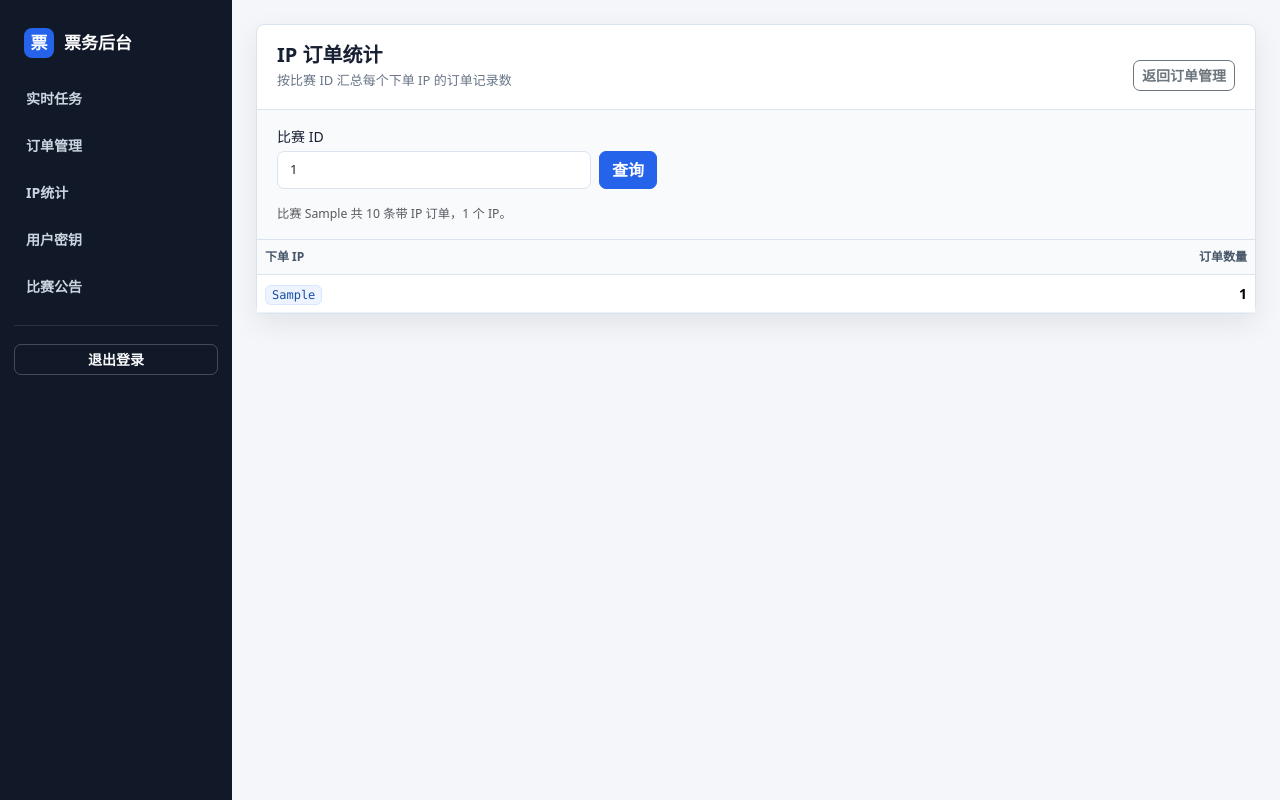
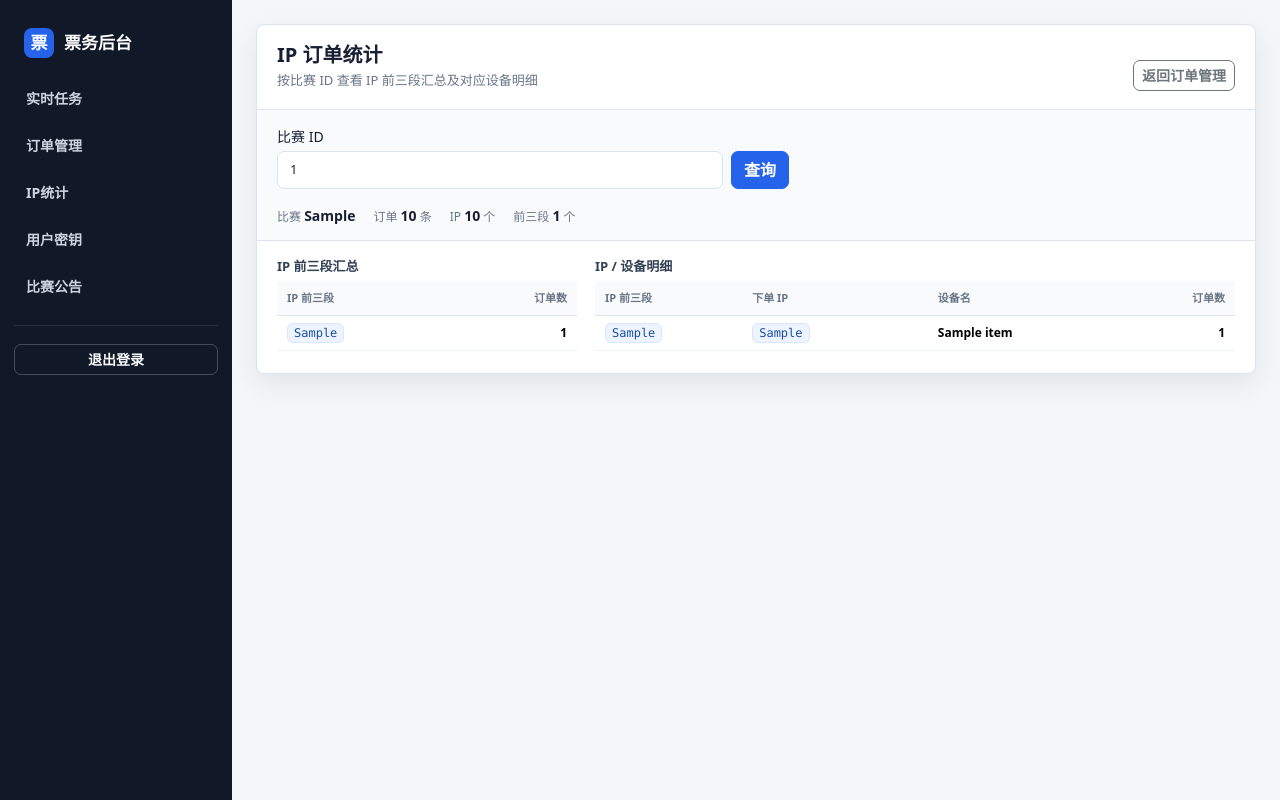
Before and after one commit to pikacool1993/RongChengServer, a FastAPI app: template app/templates/admin/order_ip_statistics.html in a window 1280 px wide. Run offline with FastAPI, Linux system fonts and the light colour scheme; the template is opened without the code that fills it: most values are stand-ins (such as "Sample title", 1, 10 or a date in 2020); parts of the project's set-up code (start-up, migrations or seed data) failed here and were passed over.

Commit message:
update 95

```diff
--- a/app/templates/admin/order_ip_statistics.html
+++ b/app/templates/admin/order_ip_statistics.html
@@ -1,54 +1,195 @@
 {% extends "admin/base.html" %}
 
 {% block content %}
+<style>
+  .ip-statistics-toolbar {
+    padding-bottom: 14px;
+  }
+
+  .ip-statistics-form {
+    max-width: 520px;
+  }
+
+  .ip-statistics-summary {
+    display: flex;
+    flex-wrap: wrap;
+    gap: 8px 18px;
+    align-items: center;
+    color: #687587;
+    font-size: 12px;
+  }
+
+  .ip-statistics-summary strong {
+    color: #172033;
+    font-size: 14px;
+  }
+
+  .ip-statistics-layout {
+    display: grid;
+    grid-template-columns: minmax(220px, 300px) minmax(0, 760px);
+    gap: 18px;
+    align-items: start;
+    padding: 18px 20px 22px;
+  }
+
+  .statistics-section {
+    min-width: 0;
+  }
+
+  .statistics-section-title {
+    margin: 0 0 8px;
+    color: #334155;
+    font-size: 13px;
+    font-weight: 750;
+  }
+
+  .statistics-table {
+    width: 100%;
+    table-layout: fixed;
+    margin: 0;
+    font-size: 12px;
+  }
+
+  .statistics-table th,
+  .statistics-table td {
+    padding: 8px 10px;
+    vertical-align: middle;
+    overflow-wrap: anywhere;
+  }
+
+  .statistics-table thead th {
+    color: #687587;
+    font-size: 11px;
+  }
+
+  .prefix-table th:first-child,
+  .prefix-table td:first-child {
+    width: 68%;
+  }
+
+  .detail-table th:nth-child(1),
+  .detail-table td:nth-child(1) {
+    width: 23%;
+  }
+
+  .detail-table th:nth-child(2),
+  .detail-table td:nth-child(2) {
+    width: 29%;
+  }
+
+  .detail-table th:nth-child(3),
+  .detail-table td:nth-child(3) {
+    width: 31%;
+  }
+
+  .detail-table th:nth-child(4),
+  .detail-table td:nth-child(4) {
+    width: 17%;
+  }
+
+  .statistics-table code {
+    color: #174ea6;
+    white-space: normal;
+    overflow-wrap: anywhere;
+  }
+
+  .statistics-device {
+    color: #334155;
+    font-weight: 650;
+  }
+
+  .statistics-empty {
+    padding: 22px 12px;
+    color: #94a3b8;
+    text-align: center;
+  }
+
+  @media (max-width: 900px) {
+    .ip-statistics-layout {
+      grid-template-columns: 1fr;
+      gap: 22px;
+    }
+  }
+</style>
+
 <div class="page-panel">
   <div class="page-panel-header">
     <div>
       <h1 class="page-title">IP 订单统计</h1>
-      <div class="page-subtitle">按比赛 ID 汇总每个下单 IP 的订单记录数</div>
+      <div class="page-subtitle">按比赛 ID 查看 IP 前三段汇总及对应设备明细</div>
     </div>
     <a class="btn btn-outline-secondary btn-sm" href="/admin-ui/orders">返回订单管理</a>
   </div>
 
-  <div class="toolbar">
-    <form class="row g-2 align-items-end" method="get" action="/admin-ui/orders/ip-statistics">
-      <div class="col-sm-6 col-md-4">
+  <div class="toolbar ip-statistics-toolbar">
+    <form class="row g-2 align-items-end ip-statistics-form" method="get" action="/admin-ui/orders/ip-statistics">
+      <div class="col">
         <label class="form-label mb-1" for="statistics-match-id">比赛 ID</label>
         <input id="statistics-match-id" class="form-control" name="match_id" type="number" min="1" step="1"
                value="{{ match_id }}" placeholder="例如 86" required>
       </div>
-      <div class="col-sm-auto">
+      <div class="col-auto">
         <button class="btn btn-primary" type="submit">查询</button>
       </div>
     </form>
     {% if error %}
       <div class="alert alert-danger mt-3 mb-0">比赛 ID 必须是正整数。</div>
     {% elif match_id_value is not none %}
-      <div class="text-muted small mt-3">比赛 {{ match_id_value }} 共 {{ total }} 条带 IP 订单，{{ items|length }} 个 IP。</div>
+      <div class="ip-statistics-summary mt-3">
+        <span>比赛 <strong>{{ match_id_value }}</strong></span>
+        <span>订单 <strong>{{ total }}</strong> 条</span>
+        <span>IP <strong>{{ ip_total }}</strong> 个</span>
+        <span>前三段 <strong>{{ prefix_items|length }}</strong> 个</span>
+      </div>
     {% endif %}
   </div>
 
   {% if match_id_value is not none and not error %}
+    <div class="ip-statistics-layout">
+      <section class="statistics-section" aria-labelledby="prefix-statistics-title">
+        <h2 class="statistics-section-title" id="prefix-statistics-title">IP 前三段汇总</h2>
         <div class="table-responsive">
-      <table class="table table-hover align-middle">
+          <table class="table table-hover align-middle statistics-table prefix-table">
             <thead>
+              <tr><th>IP 前三段</th><th class="text-end">订单数</th></tr>
+            </thead>
+            <tbody>
+              {% for item in prefix_items %}
                 <tr>
-            <th>下单 IP</th>
-            <th class="text-end">订单数量</th>
+                  <td><code>{{ item.ip_prefix }}</code></td>
+                  <td class="text-end fw-bold">{{ item.order_count }}</td>
                 </tr>
+              {% else %}
+                <tr><td colspan="2" class="statistics-empty">暂无统计</td></tr>
+              {% endfor %}
+            </tbody>
+          </table>
+        </div>
+      </section>
+
+      <section class="statistics-section" aria-labelledby="detail-statistics-title">
+        <h2 class="statistics-section-title" id="detail-statistics-title">IP / 设备明细</h2>
+        <div class="table-responsive">
+          <table class="table table-hover align-middle statistics-table detail-table">
+            <thead>
+              <tr><th>IP 前三段</th><th>下单 IP</th><th>设备名</th><th class="text-end">订单数</th></tr>
             </thead>
             <tbody>
               {% for item in items %}
                 <tr>
+                  <td><code>{{ item.ip_prefix }}</code></td>
                   <td><code>{{ item.order_ip }}</code></td>
+                  <td class="statistics-device">{{ item.device_name or "未命名设备" }}</td>
                   <td class="text-end fw-bold">{{ item.order_count }}</td>
                 </tr>
               {% else %}
-            <tr><td colspan="2" class="text-center text-muted py-4">该比赛暂无带 IP 的订单</td></tr>
+                <tr><td colspan="4" class="statistics-empty">该比赛暂无带 IP 的订单</td></tr>
               {% endfor %}
             </tbody>
           </table>
         </div>
+      </section>
+    </div>
   {% endif %}
 </div>
 {% endblock %}
```
Also changed, not shown: V2接口文档.md (+10 -2 lines), app/admin.py (+9 -1 lines), app/resources/match.json (+9 -9 lines), app/routers/admin_ui.py (+18 -5 lines), app/routers/v2_admin.py (+9 -1 lines), app/services/order_statistics.py (+79 -8 lines), app/templates/admin/orders.html (+76 -5 lines), tests/test_v2_api.py (+68 -3 lines), 接口文档.md (+2 -2 lines), 需求文档.md (+2 -1 lines). Lines whose indentation alone changed are shown as unchanged.
